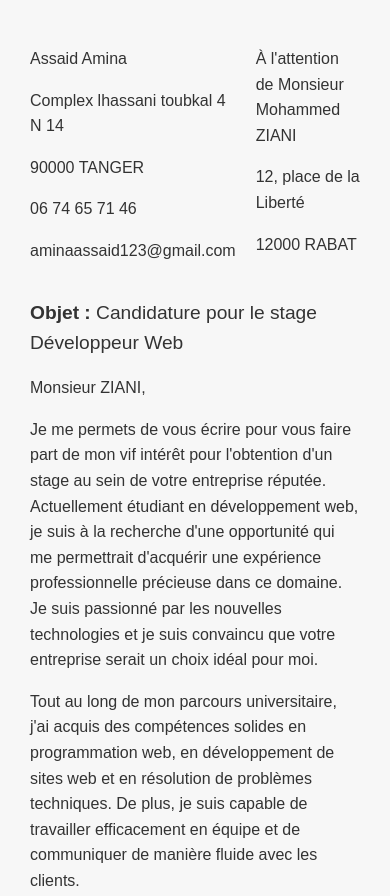
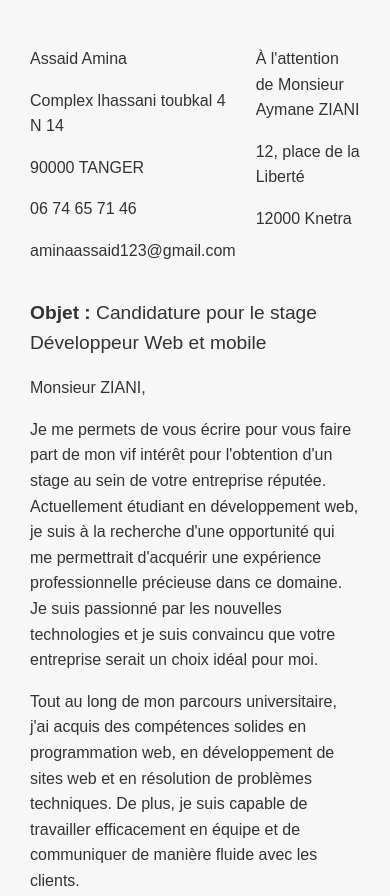
Before and after one commit to aminaassaid1/Lab-Github, a plain HTML site: page index.html in a window 390 px wide. Shown: the top 896 px of the page. Drawn offline with Linux system fonts and the light colour scheme.

Commit message:
push dev mobile

```diff
--- a/index.html
+++ b/index.html
@@ -19,14 +19,14 @@
         </div>
 
         <div class="recipient">
-            <p>À l'attention de Monsieur Mohammed ZIANI</p>
+            <p>À l'attention de Monsieur Aymane ZIANI</p>
             <p>12, place de la Liberté</p>
-            <p>12000 RABAT</p>
+            <p>12000 Knetra</p>
         </div>
     </header>
 
     <div class="content">
-        <p class="subject"><strong>Objet :</strong> Candidature pour le stage Développeur Web</p>
+        <p class="subject"><strong>Objet :</strong> Candidature pour le stage Développeur Web et mobile</p>
 
         <p>Monsieur ZIANI,</p>
 
```
